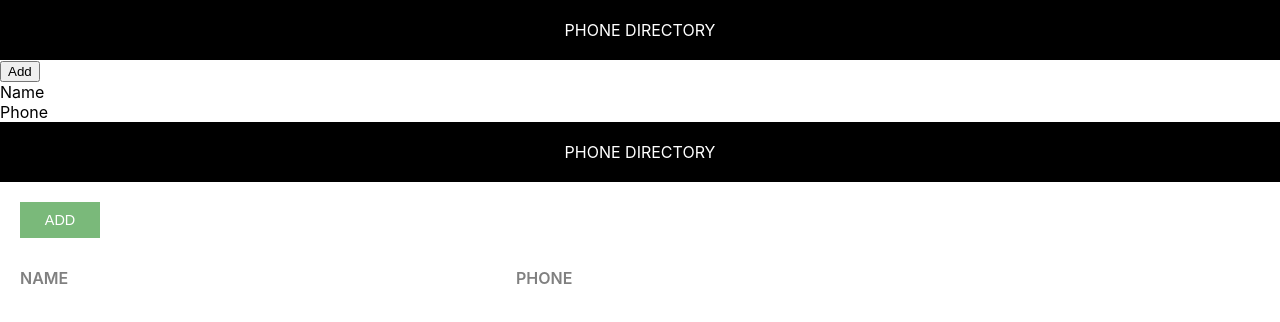
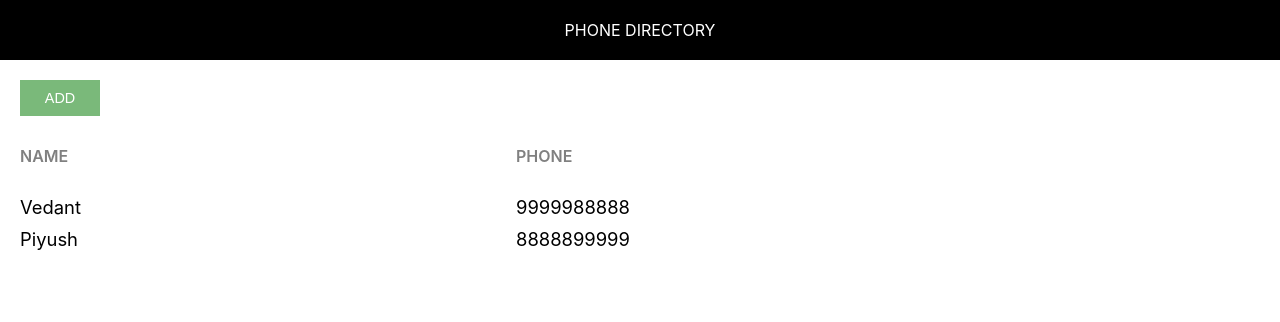
Before and after one commit to VedantRasote/phone-directory, a React (Create React App) app: page / in a window 1280 px wide. Shown: the top 322 px of the page. Built offline with nearby package versions, Linux system fonts and the light colour scheme.

Commit message:
Rendered Subscribers Dynamically

```diff
--- a/src/App.js
+++ b/src/App.js
@@ -4,13 +4,12 @@ import './App.css';
 
 class App extends Component {
   render() {
+    let subscribers = [
+      {id: 1,name:"Vedant",phone:"9999988888"},
+      {id: 2,name:"Piyush",phone:"8888899999"}
+    ];
     return (
       <div>
-        <Header />
-        <button>Add</button>
-        <div>
-          <span>Name</span><br />
-          <span>Phone</span>
         <Header />
         <div className="component-body-container">
           <button className="custom-btn add-btn">Add</button>
@@ -18,7 +17,14 @@ class App extends Component {
             <span className="grid-item name-heading">Name</span>
             <span className="grid-item phone-heading">Phone</span>
           </div>
+
+          {subscribers.map(sub=>{
+            return <div className="grid-container" key={sub.id} >
+              <span className="grid-item">{sub.name}</span>
+              <span className="grid-item">{sub.phone}</span>
             </div>
+          })}
+
         </div>
       </div>
     );
```
Lines whose indentation alone changed are shown as unchanged.
